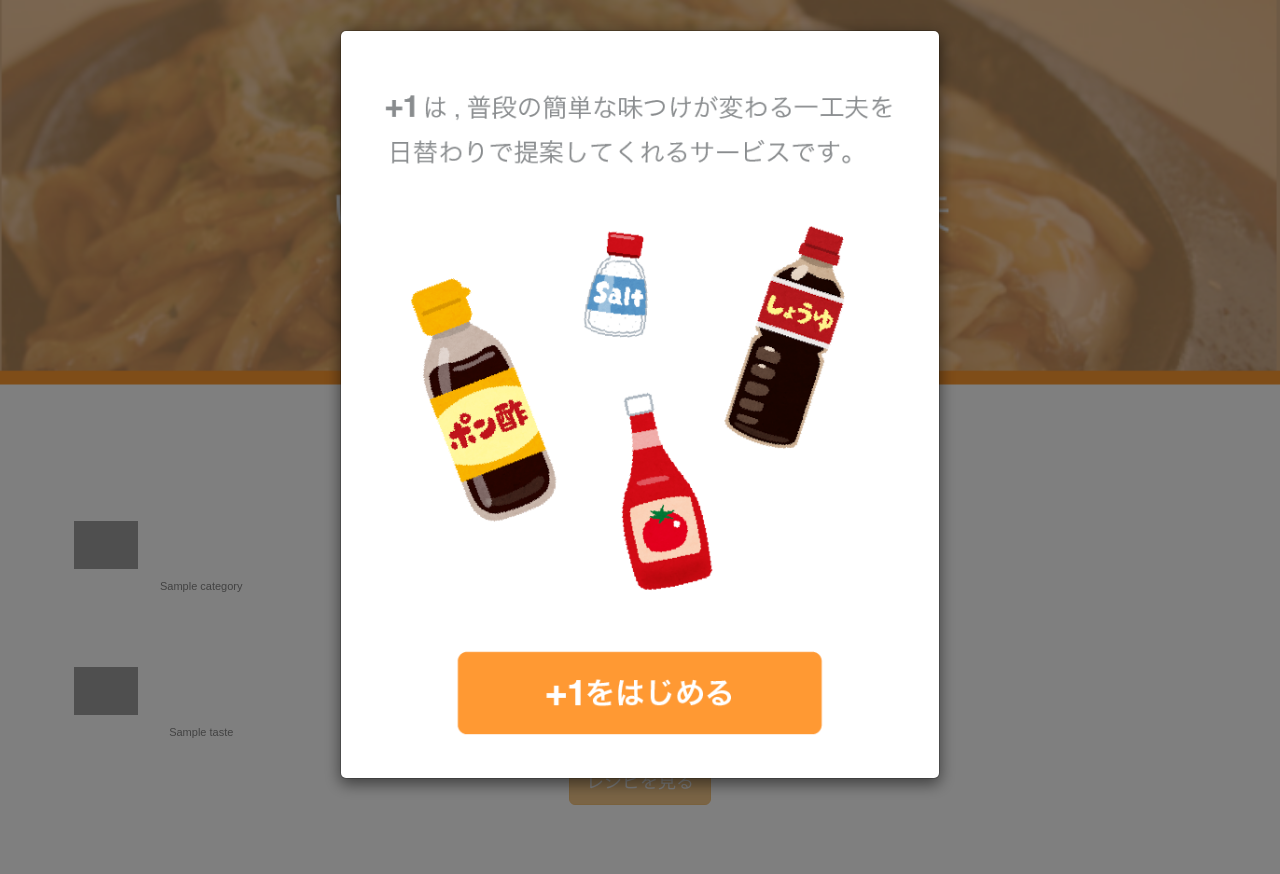
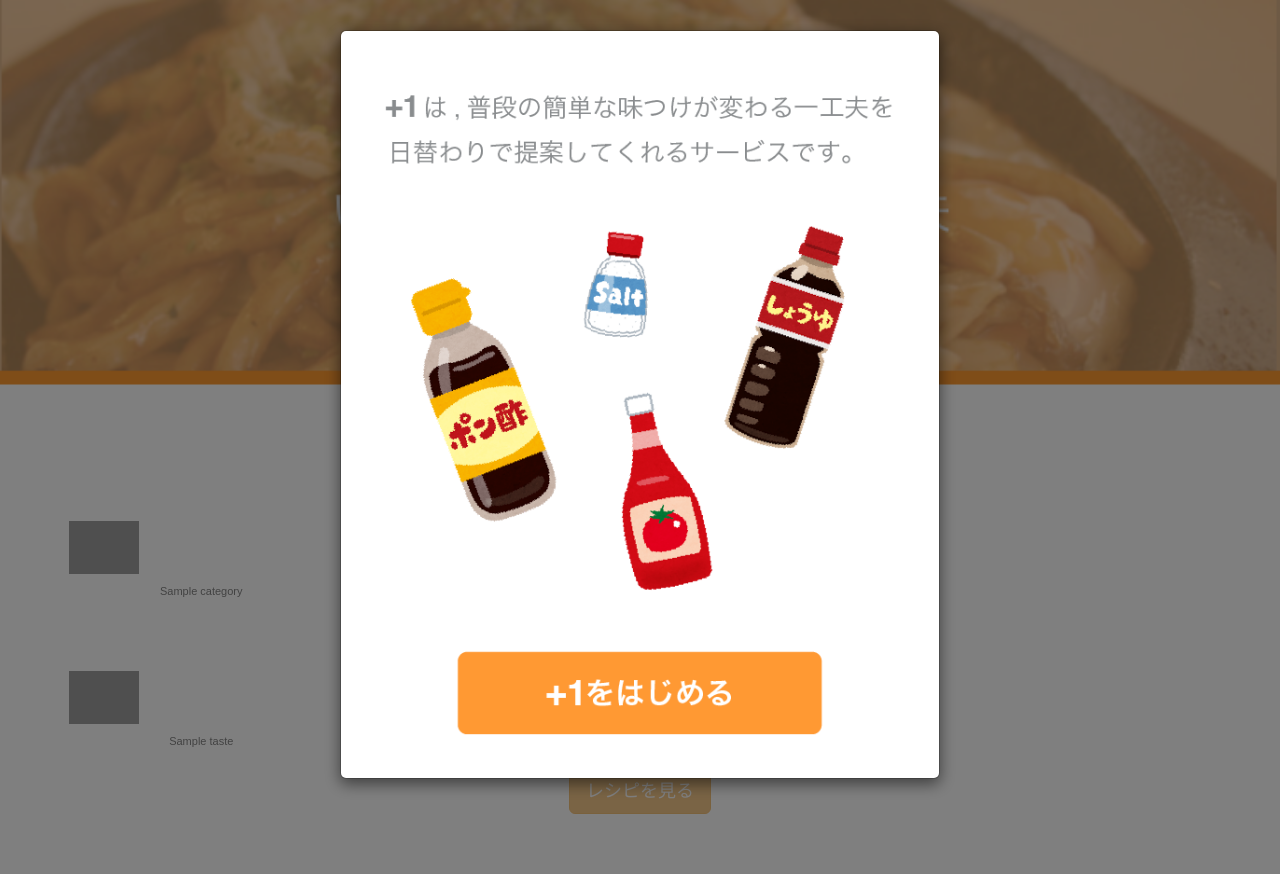
Before and after one commit to katsuyan/arrangerecipe, a Django app: page / in a window 1280 px wide. Run offline with Django 3.2, Linux system fonts and the light colour scheme; tables that the repository leaves empty hold one stand-in row (values such as "Sample post"); some libraries are stand-ins or nearby versions; grey boxes are pictures that could not be loaded.

Commit message:
change ui

```diff
--- a/recipe/templates/recipe/index.html
+++ b/recipe/templates/recipe/index.html
@@ -26,7 +26,7 @@
         <div class="radio">
           <input type="radio" name="category" id="c_{{ category.id }}" value="{{ category.id }}" style="display:none">
           <label for="c_{{ category.id }}">
-            <img width="64px" src="/static/img/{{ category.name }}.png" class="radioGroup1" style="margin-left:-16px" />
+            <img width="70px" src="/static/img/{{ category.name }}.png" class="radioGroup1" style="margin-left:-21px" />
           </label>
           <div style="font-size:11px;text-align:center;margin-top:10px;">{{ category.name }}</div>
         </div>
@@ -48,7 +48,7 @@
         <div class="radio">
           <input type="radio" name="taste" id="t_{{ taste.id }}" value="{{ taste.id }}" style="display:none">
           <label for="t_{{ taste.id }}">
-            <img width="64px" src="/static/img/{{ taste.name }}.png" class="radioGroup2" style="margin-left:-16px" />
+            <img width="70px" src="/static/img/{{ taste.name }}.png" class="radioGroup2" style="margin-left:-21px" />
           </label>
           <div style="font-size:11px;text-align:center;margin-top:10px;">{{ taste.name }}</div>
         </div>
```
Also changed, not shown: static/img/recipe/3962391.jpg (added).
